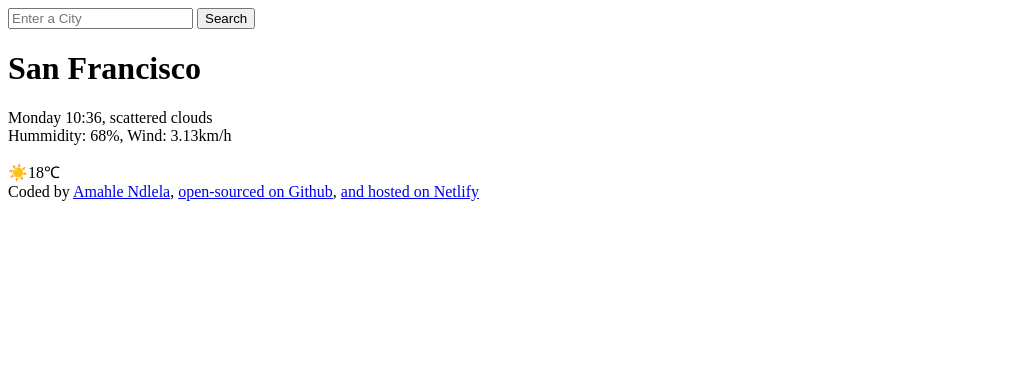
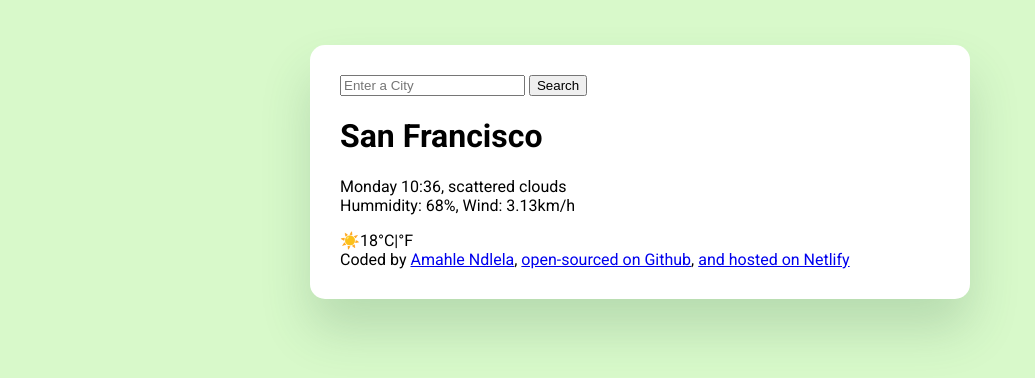
Before and after one commit to AmahleN-codes/Weather-app-week7, a plain HTML site: page index.html in a window 1280 px wide. Shown: the whole page, without its empty margins (0-1035 px from the left). Drawn offline with Linux system fonts and the light colour scheme.

Commit message:
Styled main container and added a custom font

```diff
--- a/index.html
+++ b/index.html
@@ -3,10 +3,17 @@
   <head>
     <meta charset="UTF-8" />
     <meta name="viewport" content="width=device-width, initial-scale=1.0" />
-    <link rel="stylesheet" href="styles.css" />
+    <link rel="stylesheet" href="src/styles.css" />
+    <link rel="preconnect" href="https://fonts.googleapis.com" />
+    <link rel="preconnect" href="https://fonts.gstatic.com" crossorigin />
+    <link
+      href="https://fonts.googleapis.com/css2?family=Roboto:ital,wght@0,100;0,300;0,400;0,500;0,700;0,900;1,100;1,300;1,400;1,500;1,700;1,900&display=swap"
+      rel="stylesheet"
+    />
     <title>Weather App</title>
   </head>
   <body>
+    <div class="weather-app">
       <header>
         <form>
           <input type="search" placeholder="Enter a City" required />
@@ -20,7 +27,7 @@
             Monday 10:36, scattered clouds<br />Hummidity: 68%, Wind: 3.13km/h
           </p>
         </div>
-      <div>☀️18℃</div>
+        <div>☀️18°C|°F</div>
       </main>
 
       <footer>
@@ -37,6 +44,7 @@
           >and hosted on Netlify</a
         >
       </footer>
+    </div>
     <script src="index.js"></script>
   </body>
 </html>
--- a/src/styles.css
+++ b/src/styles.css
@@ -0,0 +1,12 @@
+body {
+  background-color: #d8f9ca;
+  font-family: "Roboto", sans-serif;
+}
+.weather-app {
+  background-color: white;
+  max-width: 600px;
+  margin: 45px auto;
+  padding: 30px;
+  border-radius: 15px;
+  box-shadow: 0 30px 50px rgba(50, 99, 69, 0.2);
+}
```
Lines whose indentation alone changed are shown as unchanged.
